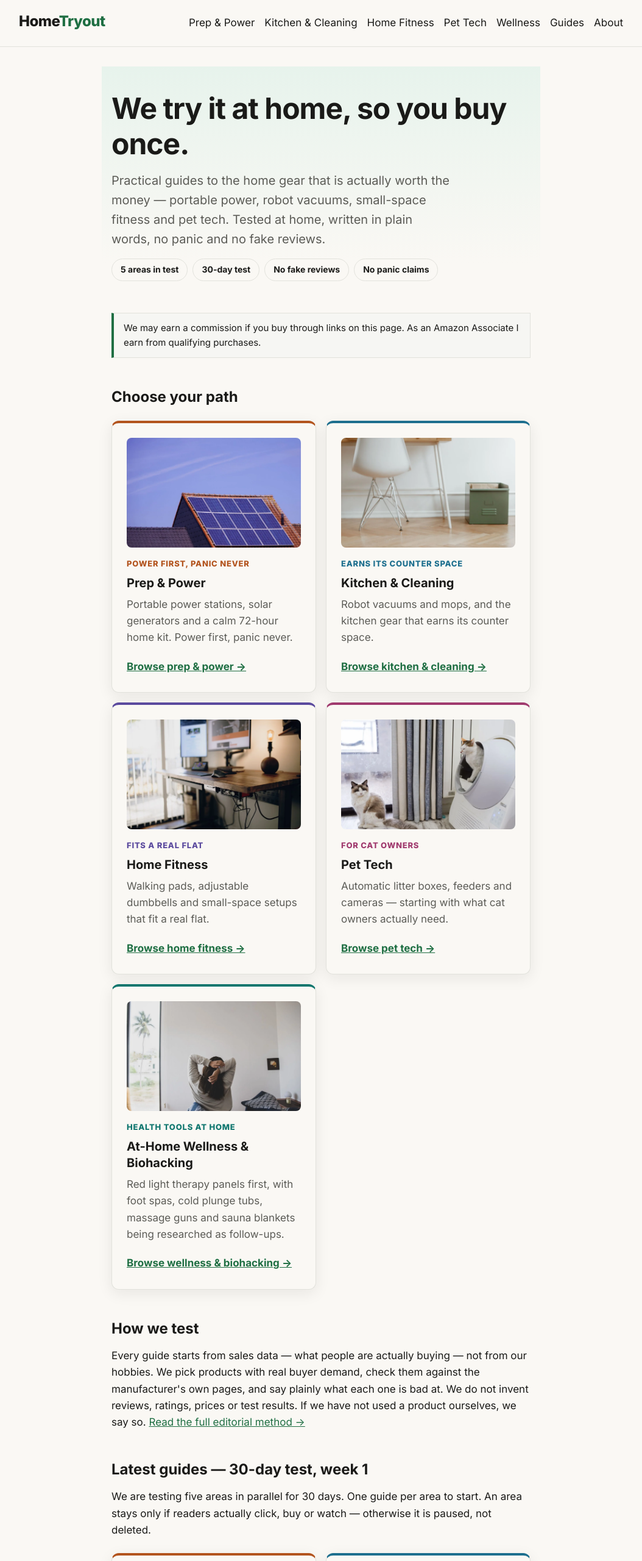
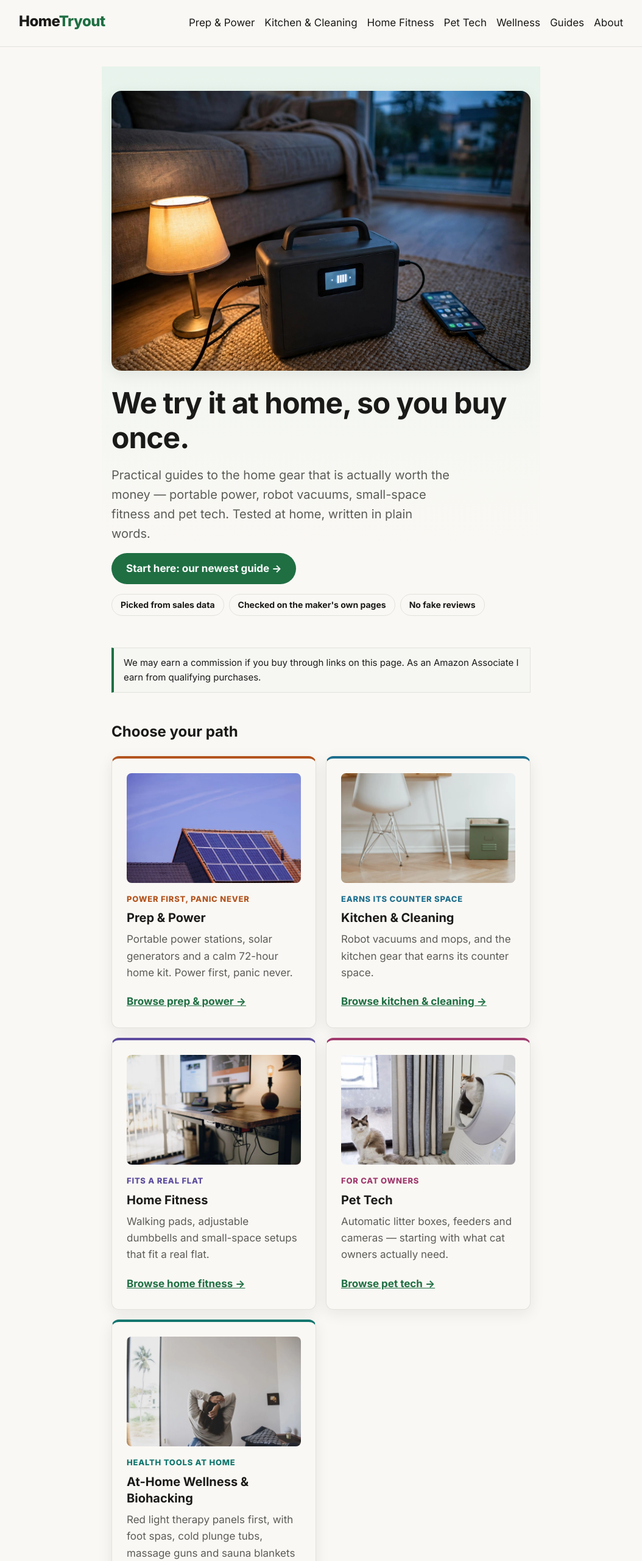
Before and after one commit to twells1985/hometryout, a plain HTML site: page index.html in a window 1280 px wide. Shown: the top 2560 px of the page at 61% size, without its empty margins (113-1167 px from the left). Drawn offline with Linux system fonts and the light colour scheme.

Commit message:
Homepage tightening pass: big hero image with start-here button, latest guides refreshed (newest first), how-we-test cut in half, what-this-site-is-not section removed, no repeated photos

```diff
--- a/index.html
+++ b/index.html
@@ -57,13 +57,14 @@
 <main><div class="wrap">
 
 <section class="hero">
+<img class="hero-img" width="1920" height="1280" src="images/ai-power-station-home.webp" alt="A portable power station running a lamp and charging a phone on a living-room floor at dusk">
 <h1>We try it at home, so you buy once.</h1>
-<p class="lede">Practical guides to the home gear that is actually worth the money — portable power, robot vacuums, small-space fitness and pet tech. Tested at home, written in plain words, no panic and no fake reviews.</p>
+<p class="lede">Practical guides to the home gear that is actually worth the money — portable power, robot vacuums, small-space fitness and pet tech. Tested at home, written in plain words.</p>
+<p><a class="hero-cta" href="/guides/best-large-power-stations/">Start here: our newest guide →</a></p>
 <ul class="hero-badges">
-<li>5 areas in test</li>
-<li>30-day test</li>
+<li>Picked from sales data</li>
+<li>Checked on the maker's own pages</li>
 <li>No fake reviews</li>
-<li>No panic claims</li>
 </ul>
 </section>
 <p class="disclosure-line">We may earn a commission if you buy through links on this page. As an Amazon Associate I earn from qualifying purchases.</p>
@@ -76,17 +77,15 @@
 <div class="card card-wellness"><img width="1200" height="805" class="card-img" src="images/e3-morning-stretch-bedroom.webp" alt="A woman stretching in a bedroom in the morning light" loading="lazy"><span class="eyebrow">Health tools at home</span><h3>At-Home Wellness &amp; Biohacking</h3><p>Red light therapy panels first, with foot spas, cold plunge tubs, massage guns and sauna blankets being researched as follow-ups.</p><a class="card-link" href="/wellness-biohacking/">Browse wellness &amp; biohacking →</a></div>
 </div>
 <h2>How we test</h2>
-<p>Every guide starts from sales data — what people are actually buying — not from our hobbies. We pick products with real buyer demand, check them against the manufacturer's own pages, and say plainly what each one is bad at. We do not invent reviews, ratings, prices or test results. If we have not used a product ourselves, we say so. <a href="/editorial-method/">Read the full editorial method →</a></p>
-<h2>Latest guides — 30-day test, week 1</h2>
-<p>We are testing five areas in parallel for 30 days. One guide per area to start. An area stays only if readers actually click, buy or watch — otherwise it is paused, not deleted.</p>
+<p>We start from sales data — what people are actually buying — and check each product against the manufacturer's own pages. We say plainly what each one is bad at, and we never invent reviews, prices or test results. <a href="/editorial-method/">Read the full editorial method →</a></p>
+<h2>Latest guides</h2>
+<p>Newest guides first. Every guide says plainly what each product is bad at.</p>
 <div class="cards">
-<div class="card card-prep"><img width="1920" height="1280" class="card-img" src="images/ai-power-station-home.webp" alt="A portable power station running a lamp and charging a phone on a living-room floor at dusk" loading="lazy"><span class="eyebrow">Prep &amp; Power</span><h3>Portable Power Stations for a 72-Hour Home Kit: What Actually Matters Before You Buy</h3><p>What actually matters when buying a portable power station for a 72-hour home kit: size, recharge, and what must stay on.</p><p class="meta">Updated 10 November 2026</p><a class="card-link" href="/guides/prep-power-stations-72-hour-kit/">Read the guide →</a></div>
-<div class="card card-kitchen"><img width="1200" height="1800" class="card-img" src="images/b1-robot-vacuum-desk.webp" alt="A robot vacuum on a wooden floor beside a desk and chair" loading="lazy"><span class="eyebrow">Kitchen &amp; Cleaning</span><h3>Robot Vacuum and Mop, Tested in a Real Home: What to Check Before You Buy</h3><p>What to check before you buy a robot vacuum and mop: thresholds, pet hair, mop contact, and noise.</p><p class="meta">Updated 10 November 2026</p><a class="card-link" href="/guides/robot-vacuum-mop-tested-real-home/">Read the guide →</a></div>
-<div class="card card-fitness"><img width="1920" height="1280" class="card-img" src="images/ai-walking-pad-under-desk.webp" alt="A person in socks walking on a slim walking pad under a standing desk in a small apartment living room" loading="lazy"><span class="eyebrow">Home Fitness</span><h3>Walking Pads for Small Spaces: Quiet, Foldable, and Actually Usable in an Apartment?</h3><p>Are walking pads quiet, foldable and actually usable in an apartment? What to check before you buy.</p><p class="meta">Updated 10 November 2026</p><a class="card-link" href="/guides/walking-pads-small-spaces/">Read the guide →</a></div>
-<div class="card card-pet"><img width="1200" height="800" class="card-img" src="images/d1-cats-automated-litter-box.webp" alt="Two cats relaxing in a living room with an automated litter box near the window" loading="lazy"><span class="eyebrow">Pet Tech</span><h3>Automatic Litter Boxes, Tested at Home: What a Cat Owner Should Know Before You Buy</h3><p>What a cat owner should know before buying an automatic litter box: size, noise, running costs, and the cat.</p><p class="meta">Updated 10 November 2026</p><a class="card-link" href="/guides/automatic-litter-boxes-tested-at-home/">Read the guide →</a></div>
+<div class="card card-prep"><img width="1200" height="1600" class="card-img" src="images/a3-solar-panel-greenery.webp" alt="A solar panel on a rooftop with greenery around it" loading="lazy"><span class="eyebrow">Prep &amp; Power</span><h3>Best Large Power Stations for Whole-Home Backup: EcoFlow, Anker and Jackery Compared</h3><p>The 2kWh-and-up class that can run your essential home circuits: the EcoFlow DELTA Pro 3, Anker SOLIX F3800 and Jackery Explorer 5000 Plus compared on output, weight and recharge speed.</p><p class="meta">Updated 24 November 2026</p><a class="card-link" href="/guides/best-large-power-stations/">Read the guide →</a></div>
+<div class="card card-prep"><img width="1920" height="1280" class="card-img" src="images/ai-generator-outdoors.webp" alt="A portable inverter generator set up outdoors on a patio, away from the house" loading="lazy"><span class="eyebrow">Prep &amp; Power</span><h3>Best Dual-Fuel Inverter Generators for Home Backup: Westinghouse, Generac and Champion Compared</h3><p>Dual-fuel inverter generators that run on gasoline or propane, compared on running watts, runtime, noise and safety gear.</p><p class="meta">Updated 24 November 2026</p><a class="card-link" href="/guides/best-inverter-generators/">Read the guide →</a></div>
+<div class="card card-prep"><img width="1200" height="800" class="card-img" src="images/a6-phone-charging-power-bank.webp" alt="Hands holding a smartphone and a power bank connected by a cable outdoors" loading="lazy"><span class="eyebrow">Prep &amp; Power</span><h3>Best Mid-Size Power Stations Around 1,000Wh: EcoFlow, Jackery and Anker Compared</h3><p>The roughly-1,000Wh class: the EcoFlow DELTA 2, Jackery Explorer 1000 v2 and Anker SOLIX C1000 Gen 2 compared on output, recharge speed and weight.</p><p class="meta">Updated 19 November 2026</p><a class="card-link" href="/guides/best-mid-size-power-stations/">Read the guide →</a></div>
+<div class="card card-prep"><img width="1200" height="900" class="card-img" src="images/a5-emergency-kit-flat-lay.webp" alt="A flat lay of first aid and emergency survival kit items including water bottles" loading="lazy"><span class="eyebrow">Prep &amp; Power</span><h3>Portable Power Stations for a 72-Hour Home Kit: What Actually Matters Before You Buy</h3><p>What actually matters when buying a portable power station for a 72-hour home kit: size, recharge, and what must stay on.</p><p class="meta">Updated 10 November 2026</p><a class="card-link" href="/guides/prep-power-stations-72-hour-kit/">Read the guide →</a></div>
 </div>
-<h2>What this site is not</h2>
-<p>Not a store, not a countdown channel, and not a doomsday site. No federal agency forecasts a nationwide blackout in 2026, and we will not pretend otherwise. The prep guides are about a calm 72-hour kit — the same one Ready.gov recommends — plus power that is useful on an ordinary weekend too.</p>
 
 </div></main>
 <footer class="site"><div class="wrap-wide">
--- a/styles.css
+++ b/styles.css
@@ -90,6 +90,18 @@ main { padding: 32px 0 64px; }
   background: var(--bg); border: 1px solid var(--border); border-radius: 999px;
   padding: 6px 14px;
 }
+.hero-img {
+  display: block; width: 100%; height: auto;
+  border-radius: 16px; box-shadow: var(--shadow);
+  margin-bottom: 24px;
+}
+.hero-cta {
+  display: inline-flex; align-items: center; min-height: 44px;
+  background: var(--accent); color: var(--accent-text);
+  font-weight: 700; text-decoration: none;
+  padding: 12px 24px; border-radius: 999px;
+}
+.hero-cta:hover { text-decoration: underline; }
 .disclosure-line {
   background: var(--surface);
   border: 1px solid var(--border);
```
